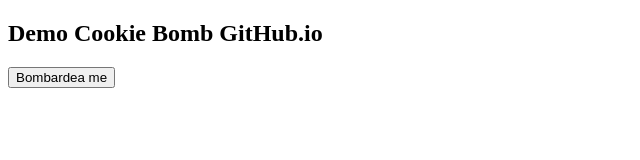
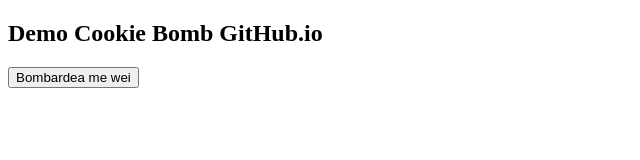
Before and after one commit to MiguelAnia/MiguelAnia.github.io, a plain HTML site: page index.html in a window 1280 px wide. Shown: the full height of the page, 0-640 px from the left. Drawn offline with Linux system fonts and the light colour scheme.

Commit message:
Update index.html

```diff
--- a/index.html
+++ b/index.html
@@ -17,4 +17,4 @@ function CookieBomb() {
 
 <h2>Demo Cookie Bomb GitHub.io</h2>
 
-<button type="button" onclick="CookieBomb()">Bombardea me</button>
+<button type="button" onclick="CookieBomb()">Bombardea me wei</button>
```
